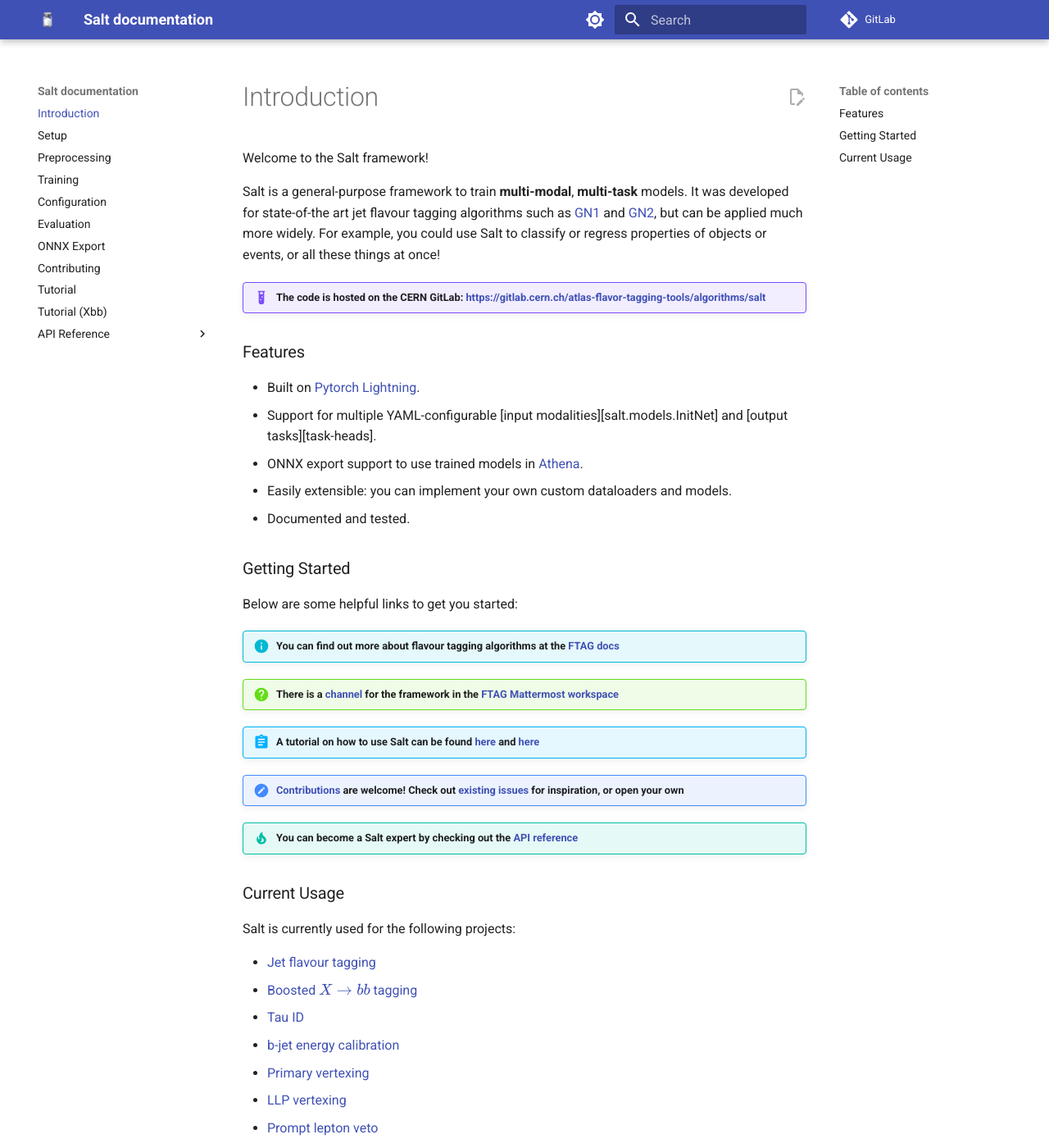
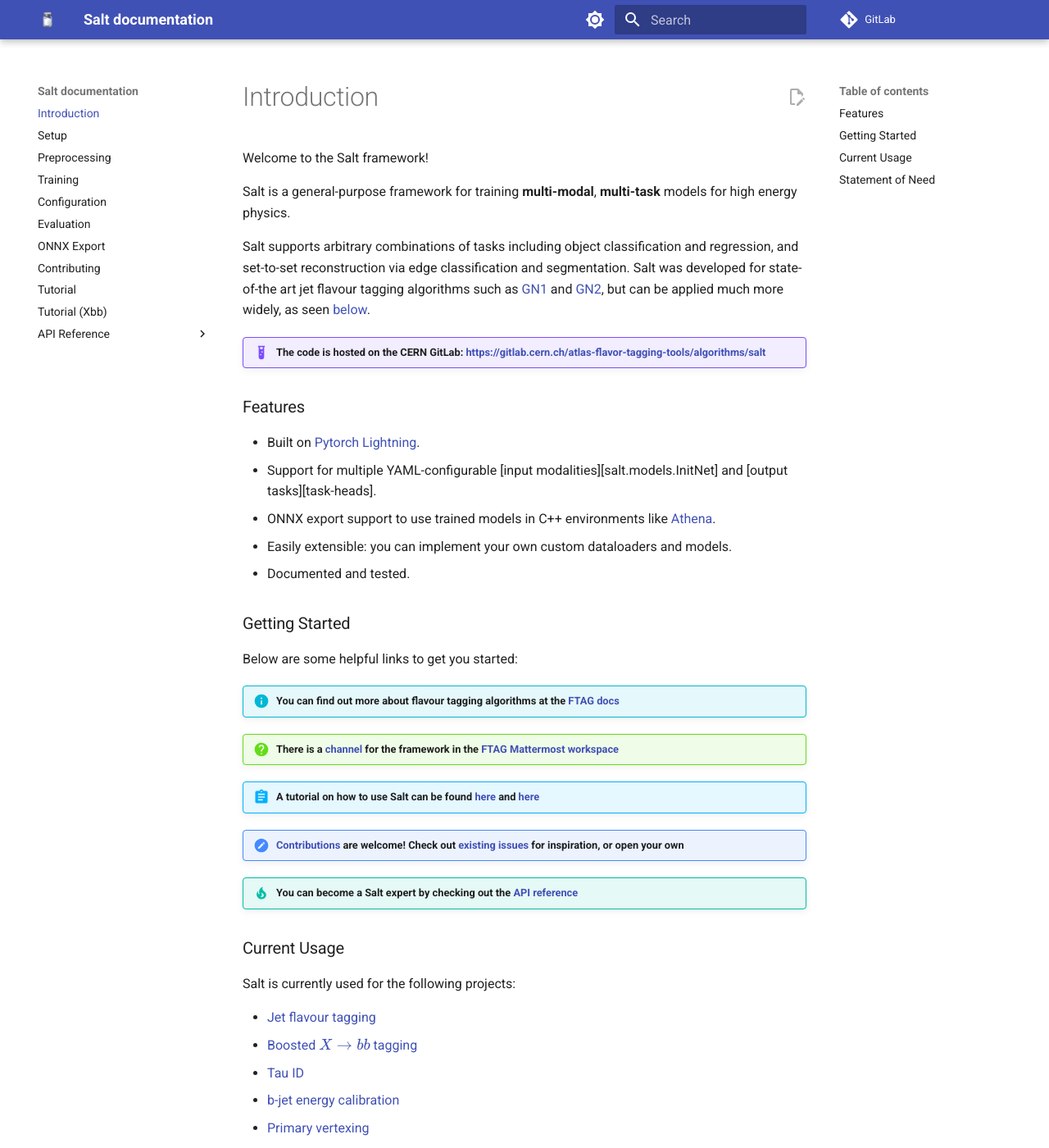
Before and after one commit to umami-hep/salt, an MkDocs documentation site: the page built from docs/index.md, in a window 1280 px wide and 1400 px high. Shown: the whole window at 82% size. Built offline with MkDocs 1.6.1 and Material for MkDocs 9.7.7, drawn with Linux system fonts in a browser that asks for light colours; formulas are drawn with MathJax 3; some of the changed text lies outside the part shown.

Commit message:
update index

```diff
--- a/docs/index.md
+++ b/docs/index.md
@@ -2,9 +2,10 @@
 
 Welcome to the Salt framework!
 
-Salt is a general-purpose framework to train **multi-modal**, **multi-task** models.
-It was developed for state-of-the art jet flavour tagging algorithms such as [GN1](https://ftag-docs.docs.cern.ch/algorithms/taggers/GN1/) and [GN2](https://ftag-docs.docs.cern.ch/algorithms/taggers/GN2/), but can be applied much more widely.
-For example, you could use Salt to classify or regress properties of objects or events, or all these things at once!
+Salt is a general-purpose framework for training **multi-modal**, **multi-task** models for high energy physics.
+
+Salt supports arbitrary combinations of tasks including object classification and regression, and set-to-set reconstruction via edge classification and segmentation.
+Salt was developed for state-of-the art jet flavour tagging algorithms such as [GN1](https://ftag-docs.docs.cern.ch/algorithms/taggers/GN1/) and [GN2](https://ftag-docs.docs.cern.ch/algorithms/taggers/GN2/), but can be applied much more widely, as seen [below](#current-usage).
 
 !!! example "The code is hosted on the CERN GitLab: [https://gitlab.cern.ch/atlas-flavor-tagging-tools/algorithms/salt](https://gitlab.cern.ch/atlas-flavor-tagging-tools/algorithms/salt)"
 
@@ -12,7 +13,7 @@ For example, you could use Salt to classify or regress properties of objects or
 
 - Built on [Pytorch Lightning](https://lightning.ai/docs/pytorch/stable/).
 - Support for multiple YAML-configurable [input modalities][salt.models.InitNet] and [output tasks][task-heads].
-- ONNX export support to use trained models in [Athena](https://gitlab.cern.ch/atlas/athena/).
+- ONNX export support to use trained models in C++ environments like [Athena](https://gitlab.cern.ch/atlas/athena/).
 - Easily extensible: you can implement your own custom dataloaders and models.
 - Documented and tested.
 
@@ -45,4 +46,7 @@ Salt is currently used for the following projects:
 - [PU rejection using hits](https://its.cern.ch/jira/browse/ATR-28390)
 - [e/gamma calibration](https://atlas.web.cern.ch/Atlas/GROUPS/PHYSICS/PLOTS/EGAM-2023-01/)
 
-The framework is originally based on work from two previously existing projects: [[1]](https://gitlab.cern.ch/atlas-flavor-tagging-tools/algorithms/GNNJetTagger) [[2]](https://gitlab.cern.ch/mleigh/flavour_tagging/).
+
+## Statement of Need
+
+High energy physics research increasingly requires sophisticated machine learning tools to address complex data analysis challenges, for example identifying jets from bottom and charm quarks through their distinctive decay signatures in particle detectors. Salt meets this need by providing a versatile and high-performance machine learning framework that supports various tasks including object classification, regression, and set-to-set reconstruction, enabling physicists to effectively analyse complex particle collision signatures such as charged particle trajectories, decay vertices, and jets.
```
